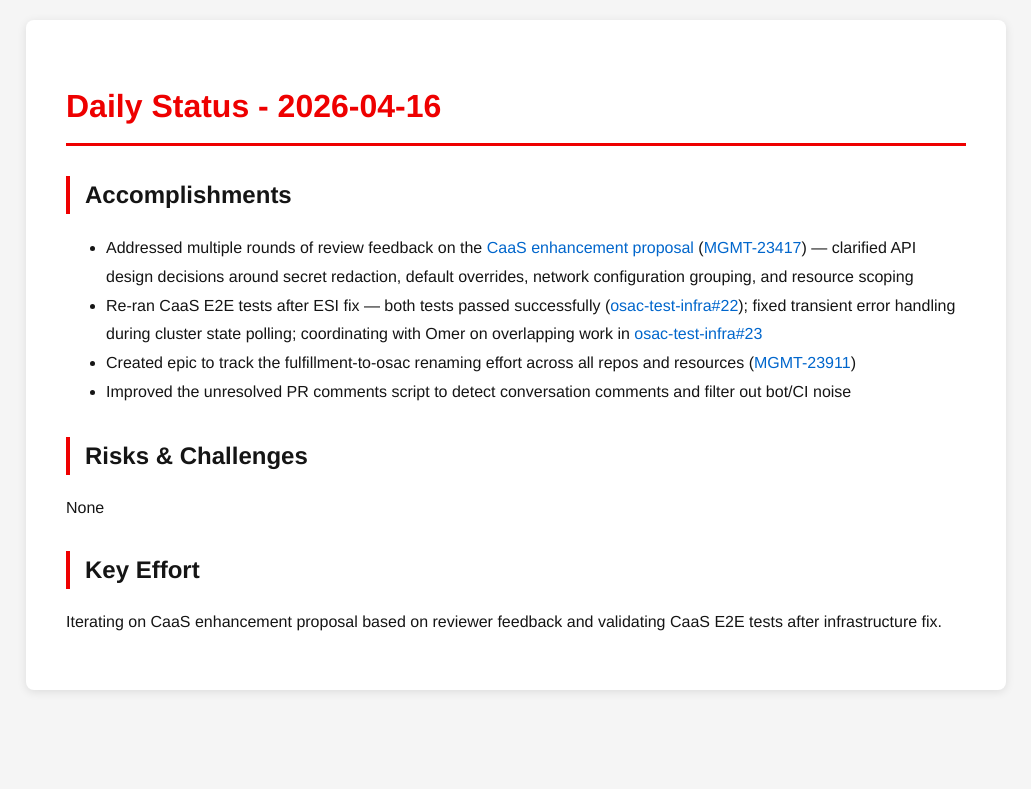
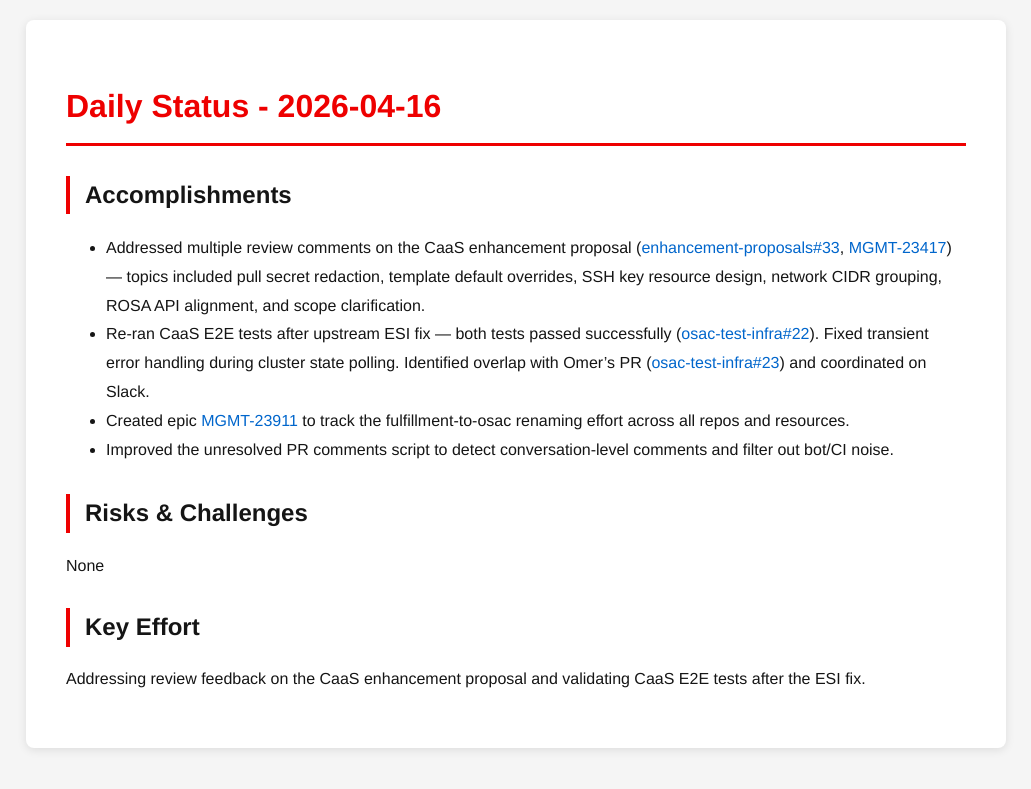
Before and after one commit to tzvatot/daily-status, a Jekyll site: the page built from 2026-04-16.md, in a window 1280 px wide. Shown: the top 789 px of the page, without its empty margins (124-1155 px from the left). Built offline with Jekyll 4.4.1, drawn with Linux system fonts in a browser that asks for light colours.

Commit message:
Daily status update - 2026-04-16

```diff
--- a/2026-04-16.md
+++ b/2026-04-16.md
@@ -7,13 +7,13 @@
 # Daily Status - 2026-04-16
 
 ## Accomplishments
-- Addressed multiple rounds of review feedback on the [CaaS enhancement proposal](https://github.com/osac-project/enhancement-proposals/pull/33) ([MGMT-23417](https://issues.redhat.com/browse/MGMT-23417)) — clarified API design decisions around secret redaction, default overrides, network configuration grouping, and resource scoping
-- Re-ran CaaS E2E tests after ESI fix — both tests passed successfully ([osac-test-infra#22](https://github.com/osac-project/osac-test-infra/pull/22)); fixed transient error handling during cluster state polling; coordinating with Omer on overlapping work in [osac-test-infra#23](https://github.com/osac-project/osac-test-infra/pull/23)
-- Created epic to track the fulfillment-to-osac renaming effort across all repos and resources ([MGMT-23911](https://issues.redhat.com/browse/MGMT-23911))
-- Improved the unresolved PR comments script to detect conversation comments and filter out bot/CI noise
+- Addressed multiple review comments on the CaaS enhancement proposal ([enhancement-proposals#33](https://github.com/osac-project/enhancement-proposals/pull/33), [MGMT-23417](https://issues.redhat.com/browse/MGMT-23417)) — topics included pull secret redaction, template default overrides, SSH key resource design, network CIDR grouping, ROSA API alignment, and scope clarification.
+- Re-ran CaaS E2E tests after upstream ESI fix — both tests passed successfully ([osac-test-infra#22](https://github.com/osac-project/osac-test-infra/pull/22)). Fixed transient error handling during cluster state polling. Identified overlap with Omer's PR ([osac-test-infra#23](https://github.com/osac-project/osac-test-infra/pull/23)) and coordinated on Slack.
+- Created epic [MGMT-23911](https://issues.redhat.com/browse/MGMT-23911) to track the fulfillment-to-osac renaming effort across all repos and resources.
+- Improved the unresolved PR comments script to detect conversation-level comments and filter out bot/CI noise.
 
 ## Risks & Challenges
 None
 
 ## Key Effort
-Iterating on CaaS enhancement proposal based on reviewer feedback and validating CaaS E2E tests after infrastructure fix.
+Addressing review feedback on the CaaS enhancement proposal and validating CaaS E2E tests after the ESI fix.
```
